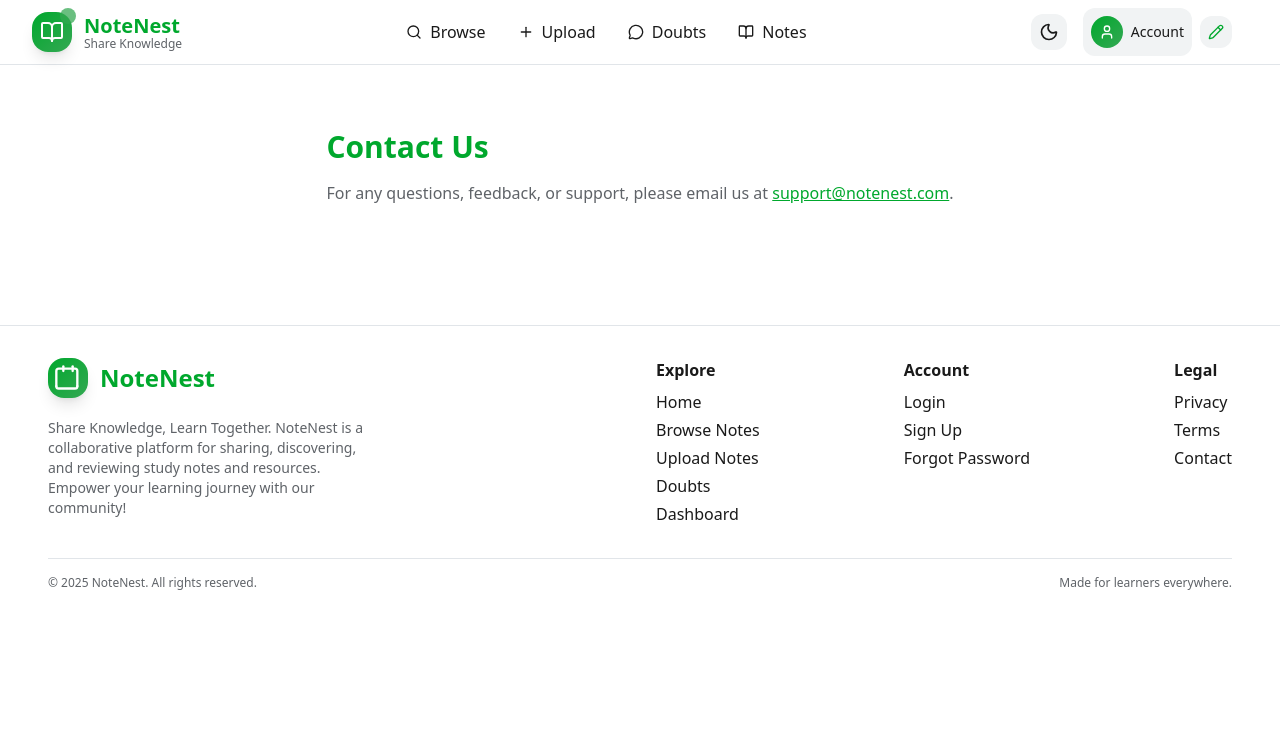
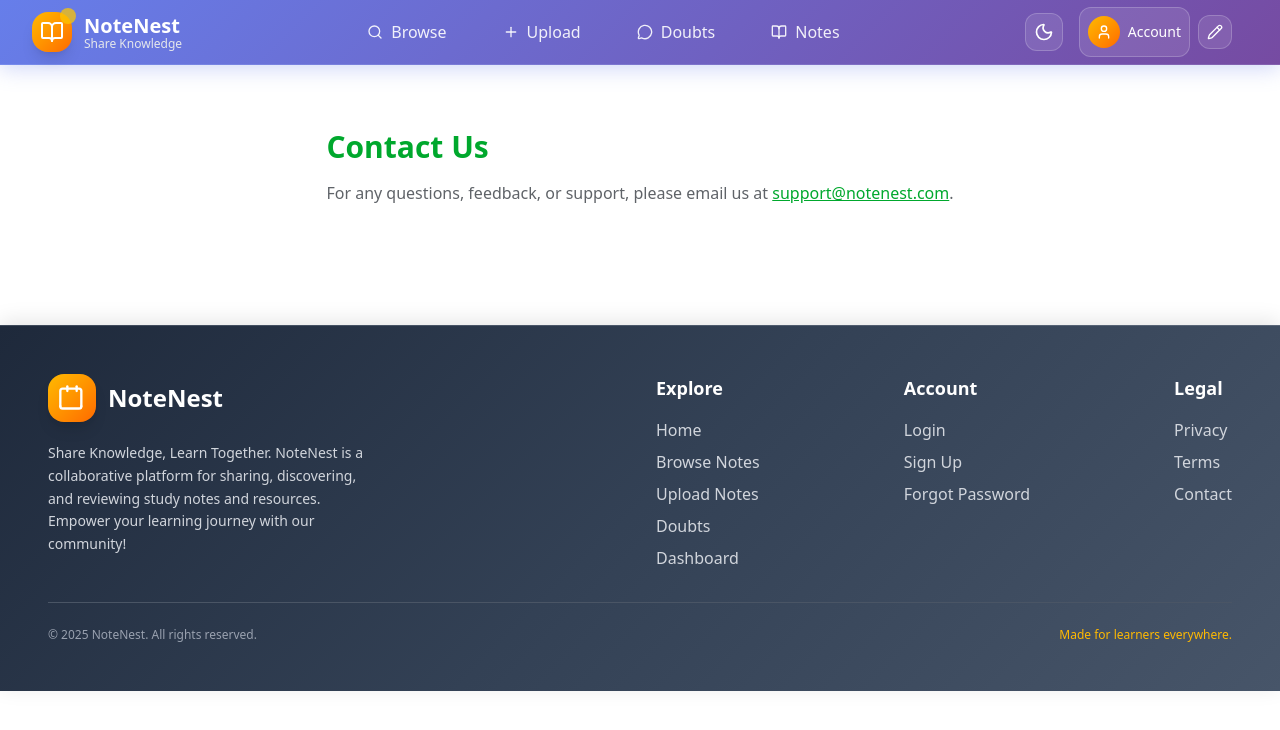
Before and after one commit to rxiddhi/NotesShaaring-Platform, a React (Vite) app in the folder frontend/: page /contact in a window 1280 px wide. Shown: the top 730 px of the page. Built offline with nearby package versions, Linux system fonts and the light colour scheme; sample sign-in values are in the browser's storage.

Commit message:
Add distinct gradient colors to Navbar and Footer - Navbar: Purple gradient background with white text and amber accents - Footer: Dark gradient background with amber highlights - Both components now stand out from page background - Improved visual hierarchy and modern styling

```diff
--- a/frontend/src/components/Footer.jsx
+++ b/frontend/src/components/Footer.jsx
@@ -3,18 +3,22 @@ import { Link } from 'react-router-dom';
 
 export default function Footer() {
   return (
-    <footer className="footer bg-card border-t border-border py-8 px-4 md:px-12 mt-12 w-full">
+    <footer className="footer py-12 px-4 md:px-12 mt-12 w-full" style={{
+      background: 'linear-gradient(135deg, #1e293b 0%, #334155 50%, #475569 100%)',
+      borderTop: '1px solid rgba(255, 255, 255, 0.1)',
+      boxShadow: '0 -4px 20px rgba(0, 0, 0, 0.1)'
+    }}>
       <div className="max-w-7xl mx-auto flex flex-col md:flex-row md:justify-between md:items-start gap-8">
         {/* Branding and About */}
         <div className="flex-1 flex flex-col items-start gap-3 min-w-[220px]">
           <div className="flex items-center gap-3 mb-2">
-            <div className="w-10 h-10 bg-gradient-primary rounded-xl flex items-center justify-center shadow-lg">
+            <div className="w-12 h-12 bg-gradient-to-br from-amber-400 to-orange-500 rounded-xl flex items-center justify-center shadow-lg">
               {/* Book Icon SVG */}
               <svg width="28" height="28" viewBox="0 0 24 24" fill="none" stroke="white" strokeWidth="2" strokeLinecap="round" strokeLinejoin="round"><path d="M2 19V6a2 2 0 0 1 2-2h14a2 2 0 0 1 2 2v13"/><path d="M2 19a2 2 0 0 0 2 2h14a2 2 0 0 0 2-2"/><path d="M16 2v4"/><path d="M8 2v4"/></svg>
             </div>
-            <span className="text-2xl font-bold text-primary">NoteNest</span>
+            <span className="text-2xl font-bold text-white">NoteNest</span>
           </div>
-          <p className="text-muted-foreground text-sm max-w-xs">
+          <p className="text-gray-300 text-sm max-w-xs leading-relaxed">
             Share Knowledge, Learn Together. NoteNest is a collaborative platform for sharing, discovering, and reviewing study notes and resources. Empower your learning journey with our community!
           </p>
         </div>
@@ -22,36 +26,36 @@ export default function Footer() {
         {/* Links */}
         <div className="flex-1 flex flex-col md:flex-row gap-8 justify-between">
           <div>
-            <h4 className="font-semibold text-foreground mb-2">Explore</h4>
-            <ul className="space-y-1">
-              <li><Link to="/" className="hover:text-primary transition-colors">Home</Link></li>
-              <li><Link to="/browse" className="hover:text-primary transition-colors">Browse Notes</Link></li>
-              <li><Link to="/upload" className="hover:text-primary transition-colors">Upload Notes</Link></li>
-              <li><Link to="/doubts" className="hover:text-primary transition-colors">Doubts</Link></li>
-              <li><Link to="/dashboard" className="hover:text-primary transition-colors">Dashboard</Link></li>
+            <h4 className="font-semibold text-white mb-4 text-lg">Explore</h4>
+            <ul className="space-y-2">
+              <li><Link to="/" className="text-gray-300 hover:text-amber-400 transition-colors duration-200 hover:translate-x-1 inline-block">Home</Link></li>
+              <li><Link to="/browse" className="text-gray-300 hover:text-amber-400 transition-colors duration-200 hover:translate-x-1 inline-block">Browse Notes</Link></li>
+              <li><Link to="/upload" className="text-gray-300 hover:text-amber-400 transition-colors duration-200 hover:translate-x-1 inline-block">Upload Notes</Link></li>
+              <li><Link to="/doubts" className="text-gray-300 hover:text-amber-400 transition-colors duration-200 hover:translate-x-1 inline-block">Doubts</Link></li>
+              <li><Link to="/dashboard" className="text-gray-300 hover:text-amber-400 transition-colors duration-200 hover:translate-x-1 inline-block">Dashboard</Link></li>
             </ul>
           </div>
           <div>
-            <h4 className="font-semibold text-foreground mb-2">Account</h4>
-            <ul className="space-y-1">
-              <li><Link to="/login" className="hover:text-primary transition-colors">Login</Link></li>
-              <li><Link to="/signup" className="hover:text-primary transition-colors">Sign Up</Link></li>
-              <li><Link to="/forgot-password" className="hover:text-primary transition-colors">Forgot Password</Link></li>
+            <h4 className="font-semibold text-white mb-4 text-lg">Account</h4>
+            <ul className="space-y-2">
+              <li><Link to="/login" className="text-gray-300 hover:text-amber-400 transition-colors duration-200 hover:translate-x-1 inline-block">Login</Link></li>
+              <li><Link to="/signup" className="text-gray-300 hover:text-amber-400 transition-colors duration-200 hover:translate-x-1 inline-block">Sign Up</Link></li>
+              <li><Link to="/forgot-password" className="text-gray-300 hover:text-amber-400 transition-colors duration-200 hover:translate-x-1 inline-block">Forgot Password</Link></li>
             </ul>
           </div>
           <div>
-            <h4 className="font-semibold text-foreground mb-2">Legal</h4>
-            <ul className="space-y-1">
-              <li><Link to="/privacy" className="hover:text-primary transition-colors">Privacy</Link></li>
-              <li><Link to="/terms" className="hover:text-primary transition-colors">Terms</Link></li>
-              <li><Link to="/contact" className="hover:text-primary transition-colors">Contact</Link></li>
+            <h4 className="font-semibold text-white mb-4 text-lg">Legal</h4>
+            <ul className="space-y-2">
+              <li><Link to="/privacy" className="text-gray-300 hover:text-amber-400 transition-colors duration-200 hover:translate-x-1 inline-block">Privacy</Link></li>
+              <li><Link to="/terms" className="text-gray-300 hover:text-amber-400 transition-colors duration-200 hover:translate-x-1 inline-block">Terms</Link></li>
+              <li><Link to="/contact" className="text-gray-300 hover:text-amber-400 transition-colors duration-200 hover:translate-x-1 inline-block">Contact</Link></li>
             </ul>
           </div>
         </div>
       </div>
-      <div className="max-w-7xl mx-auto mt-8 flex flex-col md:flex-row justify-between items-center text-xs text-muted-foreground gap-2 border-t border-border pt-4">
+      <div className="max-w-7xl mx-auto mt-8 flex flex-col md:flex-row justify-between items-center text-xs text-gray-400 gap-2 border-t border-gray-600 pt-6">
         <span>© {new Date().getFullYear()} NoteNest. All rights reserved.</span>
-        <span>Made for learners everywhere.</span>
+        <span className="text-amber-400 font-medium">Made for learners everywhere.</span>
       </div>
     </footer>
   );
--- a/frontend/src/components/Navbar.jsx
+++ b/frontend/src/components/Navbar.jsx
@@ -51,7 +51,12 @@ export default function Navbar() {
   };
 
   return (
-    <nav className="sticky top-0 z-50 bg-card/80 backdrop-blur-md border-b border-border theme-transition">
+    <nav className="sticky top-0 z-50 theme-transition" style={{
+      background: 'linear-gradient(135deg, #667eea 0%, #764ba2 100%)',
+      boxShadow: '0 4px 20px rgba(102, 126, 234, 0.3)',
+      borderBottom: '1px solid rgba(255, 255, 255, 0.1)',
+      backdropFilter: 'blur(10px)'
+    }}>
       <div className="max-w-7xl mx-auto px-4 sm:px-6 lg:px-8">
         <div className="flex justify-between items-center h-16">
           {/* Logo */}
@@ -60,16 +65,16 @@ export default function Navbar() {
             className="flex items-center space-x-3 group hover-scale"
           >
             <div className="relative">
-              <div className="w-10 h-10 bg-gradient-primary rounded-xl flex items-center justify-center shadow-lg group-hover:shadow-xl transition-all duration-300">
+              <div className="w-10 h-10 bg-gradient-to-br from-amber-400 to-orange-500 rounded-xl flex items-center justify-center shadow-lg group-hover:shadow-xl transition-all duration-300">
                 <BookOpen className="w-6 h-6 text-white" />
               </div>
-              <div className="absolute -top-1 -right-1 w-4 h-4 bg-chart-2 rounded-full animate-pulse"></div>
+              <div className="absolute -top-1 -right-1 w-4 h-4 bg-yellow-400 rounded-full animate-pulse"></div>
             </div>
             <div className="flex flex-col">
-              <span className="text-xl font-bold text-primary">
+              <span className="text-xl font-bold text-white">
                 NoteNest
               </span>
-              <span className="text-xs text-muted-foreground -mt-1">Share Knowledge</span>
+              <span className="text-xs text-gray-200 -mt-1">Share Knowledge</span>
             </div>
           </Link>
 
@@ -77,7 +82,7 @@ export default function Navbar() {
           <div className="hidden md:flex items-center space-x-8">
             <Link
               to="/browse"
-              className="text-foreground hover:text-primary transition-colors duration-200 flex items-center space-x-2 group"
+              className="text-white/90 hover:text-white transition-colors duration-200 flex items-center space-x-2 group hover:bg-white/10 px-3 py-2 rounded-lg"
             >
               <Search className="w-4 h-4 group-hover:scale-110 transition-transform" />
               <span>Browse</span>
@@ -87,21 +92,21 @@ export default function Navbar() {
               <>
                 <Link
                   to="/upload"
-                  className="text-foreground hover:text-primary transition-colors duration-200 flex items-center space-x-2 group"
+                  className="text-white/90 hover:text-white transition-colors duration-200 flex items-center space-x-2 group hover:bg-white/10 px-3 py-2 rounded-lg"
                 >
                   <Plus className="w-4 h-4 group-hover:scale-110 transition-transform" />
                   <span>Upload</span>
                 </Link>
                 <Link
                   to="/doubts"
-                  className="text-foreground hover:text-primary transition-colors duration-200 flex items-center space-x-2 group"
+                  className="text-white/90 hover:text-white transition-colors duration-200 flex items-center space-x-2 group hover:bg-white/10 px-3 py-2 rounded-lg"
                 >
                   <MessageCircle className="w-4 h-4 group-hover:scale-110 transition-transform" />
                   <span>Doubts</span>
                 </Link>
                 <Link
                   to="/history"
-                  className="text-foreground hover:text-primary transition-colors duration-200 flex items-center space-x-2 group"
+                  className="text-white/90 hover:text-white transition-colors duration-200 flex items-center space-x-2 group hover:bg-white/10 px-3 py-2 rounded-lg"
                 >
                   <BookOpen className="w-4 h-4 group-hover:scale-110 transition-transform" />
                   <span>Notes</span>
@@ -115,13 +120,13 @@ export default function Navbar() {
             {/* Theme Toggle */}
             <button
               onClick={toggleTheme}
-              className="p-2 rounded-lg bg-muted hover:bg-accent transition-all duration-200 hover-scale group"
+              className="p-2 rounded-lg bg-white/10 hover:bg-white/20 transition-all duration-200 hover-scale group border border-white/20"
               aria-label="Toggle theme"
             >
               {isDark ? (
-                <Sun className="w-5 h-5 text-foreground group-hover:text-primary transition-colors" />
+                <Sun className="w-5 h-5 text-white group-hover:text-yellow-300 transition-colors" />
               ) : (
-                <Moon className="w-5 h-5 text-foreground group-hover:text-primary transition-colors" />
+                <Moon className="w-5 h-5 text-white group-hover:text-yellow-300 transition-colors" />
               )}
             </button>
 
@@ -130,28 +135,28 @@ export default function Navbar() {
               <div className="relative flex items-center space-x-2">
                 <button
                   onClick={() => setIsMenuOpen(!isMenuOpen)}
-                  className="flex items-center space-x-2 p-2 rounded-lg bg-muted hover:bg-accent transition-all duration-200 hover-scale"
+                  className="flex items-center space-x-2 p-2 rounded-lg bg-white/10 hover:bg-white/20 transition-all duration-200 hover-scale border border-white/20"
                 >
-                  <div className="w-8 h-8 bg-gradient-primary rounded-full flex items-center justify-center">
+                  <div className="w-8 h-8 bg-gradient-to-br from-amber-400 to-orange-500 rounded-full flex items-center justify-center">
                     <User className="w-4 h-4 text-white" />
                   </div>
-                  <span className="hidden sm:block text-sm font-medium">Account</span>
+                  <span className="hidden sm:block text-sm font-medium text-white">Account</span>
                 </button>
                 <button
                   onClick={() => setShowEditProfile(true)}
-                  className="p-2 rounded-lg bg-muted hover:bg-accent transition-all duration-200 hover-scale"
+                  className="p-2 rounded-lg bg-white/10 hover:bg-white/20 transition-all duration-200 hover-scale border border-white/20"
                   aria-label="Edit profile"
                 >
-                  <Pencil className="w-4 h-4 text-primary" />
+                  <Pencil className="w-4 h-4 text-white" />
                 </button>
                 {/* Dropdown Menu */}
                 {isMenuOpen && (
-                  <div className="absolute right-0 mt-2 w-48 bg-card border border-border rounded-xl shadow-lg animate-scale-in">
+                  <div className="absolute right-0 mt-2 w-48 bg-white/95 backdrop-blur-md border border-white/20 rounded-xl shadow-lg animate-scale-in">
                     <div className="py-2">
                       <Link
                         to="/dashboard"
                         onClick={() => setIsMenuOpen(false)}
-                        className="flex items-center space-x-3 px-4 py-2 text-sm text-foreground hover:bg-accent transition-colors"
+                        className="flex items-center space-x-3 px-4 py-2 text-sm text-gray-700 hover:bg-blue-50 transition-colors"
                       >
                         <Settings className="w-4 h-4" />
                         <span>Dashboard</span>
@@ -159,14 +164,14 @@ export default function Navbar() {
                       <Link
                         to="/history"
                         onClick={() => setIsMenuOpen(false)}
-                        className="flex items-center space-x-3 px-4 py-2 text-sm text-foreground hover:bg-accent transition-colors"
+                        className="flex items-center space-x-3 px-4 py-2 text-sm text-gray-700 hover:bg-blue-50 transition-colors"
                       >
                         <BookOpen className="w-4 h-4" />
                         <span>Notes</span>
                       </Link>
                       <button
                         onClick={handleLogout}
-                        className="flex items-center space-x-3 px-4 py-2 text-sm text-destructive hover:bg-accent transition-colors w-full"
+                        className="flex items-center space-x-3 px-4 py-2 text-sm text-red-600 hover:bg-red-50 transition-colors w-full"
                       >
                         <LogOut className="w-4 h-4" />
                         <span>Logout</span>
@@ -184,25 +189,25 @@ export default function Navbar() {
                       }
                     }}
                   >
-                    <div className="bg-card p-8 rounded-xl shadow-xl w-full max-w-md relative animate-scale-in max-h-[90vh] overflow-y-auto">
+                    <div className="bg-white p-8 rounded-xl shadow-xl w-full max-w-md relative animate-scale-in max-h-[90vh] overflow-y-auto">
                       <button
                         onClick={() => setShowEditProfile(false)}
-                        className="absolute top-4 right-4 p-2 text-muted-foreground hover:text-foreground hover:bg-accent rounded-full transition-colors z-10"
+                        className="absolute top-4 right-4 p-2 text-gray-400 hover:text-gray-600 hover:bg-gray-100 rounded-full transition-colors z-10"
                         aria-label="Close"
                       >
                         <X className="w-5 h-5" />
                       </button>
-                      <h2 className="text-2xl font-bold mb-6 text-foreground flex items-center gap-2 pr-8">
-                        <Pencil className="w-5 h-5 text-primary" /> Edit Profile
+                      <h2 className="text-2xl font-bold mb-6 text-gray-800 flex items-center gap-2 pr-8">
+                        <Pencil className="w-5 h-5 text-blue-600" /> Edit Profile
                       </h2>
                       {/* Profile edit form placeholder */}
                       <div className="space-y-4">
-                        <div className="bg-accent p-4 rounded-lg text-muted-foreground text-center">
+                        <div className="bg-gray-50 p-4 rounded-lg text-gray-600 text-center">
                           Profile editing coming soon!
                         </div>
                         <button
                           onClick={() => setShowEditProfile(false)}
-                          className="w-full bg-gradient-primary text-white px-4 py-2 rounded-lg font-medium hover:shadow-lg transition-all duration-200"
+                          className="w-full bg-gradient-to-r from-blue-600 to-purple-600 text-white px-4 py-2 rounded-lg font-medium hover:shadow-lg transition-all duration-200"
                         >
                           Close
                         </button>
@@ -215,13 +220,13 @@ export default function Navbar() {
               <div className="flex items-center space-x-3">
                 <Link
                   to="/login"
-                  className="text-foreground hover:text-primary transition-colors duration-200 font-medium"
+                  className="text-white/90 hover:text-white transition-colors duration-200 font-medium"
                 >
                   Log in
                 </Link>
                 <Link
                   to="/signup"
-                  className="bg-gradient-primary text-white px-4 py-2 rounded-lg font-medium hover:shadow-lg transition-all duration-200 hover-scale btn-animated"
+                  className="bg-gradient-to-r from-amber-400 to-orange-500 text-white px-4 py-2 rounded-lg font-medium hover:shadow-lg transition-all duration-200 hover-scale btn-animated"
                 >
                   Get Started
                 </Link>
@@ -231,12 +236,12 @@ export default function Navbar() {
             {/* Mobile menu button */}
             <button
               onClick={() => setIsMenuOpen(!isMenuOpen)}
-              className="md:hidden p-2 rounded-lg bg-muted hover:bg-accent transition-all duration-200"
+              className="md:hidden p-2 rounded-lg bg-white/10 hover:bg-white/20 transition-all duration-200 border border-white/20"
             >
               {isMenuOpen ? (
-                <X className="w-5 h-5" />
+                <X className="w-5 h-5 text-white" />
               ) : (
-                <Menu className="w-5 h-5" />
+                <Menu className="w-5 h-5 text-white" />
               )}
             </button>
           </div>
@@ -244,15 +249,15 @@ export default function Navbar() {
 
         {/* Mobile Navigation */}
         {isMenuOpen && (
-          <div className="md:hidden animate-slide-up">
-            <div className="px-2 pt-2 pb-3 space-y-1 bg-card border-t border-border">
+          <div className="md:hidden py-4 border-t border-white/10">
+            <div className="flex flex-col space-y-2">
               <Link
                 to="/browse"
                 onClick={() => setIsMenuOpen(false)}
-                className="flex items-center space-x-3 px-3 py-2 rounded-lg text-foreground hover:bg-accent transition-colors"
+                className="text-white/90 hover:text-white transition-colors duration-200 flex items-center space-x-2 px-3 py-2 rounded-lg hover:bg-white/10"
               >
                 <Search className="w-4 h-4" />
-                <span>Browse Notes</span>
+                <span>Browse</span>
               </Link>
 
               {isAuthenticated && (
@@ -260,15 +265,15 @@ export default function Navbar() {
                   <Link
                     to="/upload"
                     onClick={() => setIsMenuOpen(false)}
-                    className="flex items-center space-x-3 px-3 py-2 rounded-lg text-foreground hover:bg-accent transition-colors"
+                    className="text-white/90 hover:text-white transition-colors duration-200 flex items-center space-x-2 px-3 py-2 rounded-lg hover:bg-white/10"
                   >
                     <Plus className="w-4 h-4" />
-                    <span>Upload Notes</span>
+                    <span>Upload</span>
                   </Link>
                   <Link
                     to="/doubts"
                     onClick={() => setIsMenuOpen(false)}
-                    className="flex items-center space-x-3 px-3 py-2 rounded-lg text-foreground hover:bg-accent transition-colors"
+                    className="text-white/90 hover:text-white transition-colors duration-200 flex items-center space-x-2 px-3 py-2 rounded-lg hover:bg-white/10"
                   >
                     <MessageCircle className="w-4 h-4" />
                     <span>Doubts</span>
@@ -276,7 +281,7 @@ export default function Navbar() {
                   <Link
                     to="/history"
                     onClick={() => setIsMenuOpen(false)}
-                    className="flex items-center space-x-3 px-3 py-2 rounded-lg text-foreground hover:bg-accent transition-colors"
+                    className="text-white/90 hover:text-white transition-colors duration-200 flex items-center space-x-2 px-3 py-2 rounded-lg hover:bg-white/10"
                   >
                     <BookOpen className="w-4 h-4" />
                     <span>Notes</span>
@@ -284,14 +289,14 @@ export default function Navbar() {
                   <Link
                     to="/dashboard"
                     onClick={() => setIsMenuOpen(false)}
-                    className="flex items-center space-x-3 px-3 py-2 rounded-lg text-foreground hover:bg-accent transition-colors"
+                    className="text-white/90 hover:text-white transition-colors duration-200 flex items-center space-x-2 px-3 py-2 rounded-lg hover:bg-white/10"
                   >
                     <Settings className="w-4 h-4" />
                     <span>Dashboard</span>
                   </Link>
                   <button
                     onClick={handleLogout}
-                    className="flex items-center space-x-3 px-3 py-2 rounded-lg text-destructive hover:bg-accent transition-colors w-full"
+                    className="text-white/90 hover:text-white transition-colors duration-200 flex items-center space-x-2 px-3 py-2 rounded-lg hover:bg-white/10 text-left"
                   >
                     <LogOut className="w-4 h-4" />
                     <span>Logout</span>
```
Also changed, not shown: frontend/src/styles/Navbar.css (+58 -12 lines).
